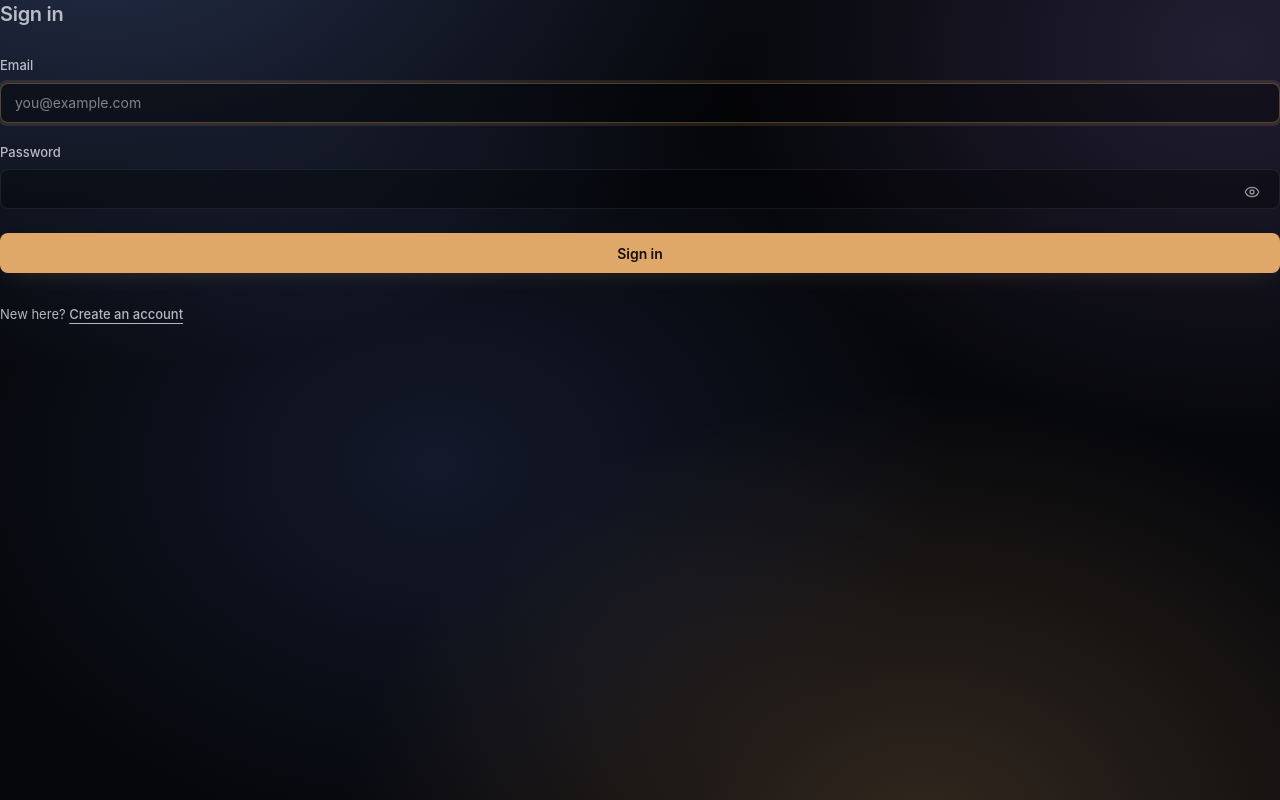
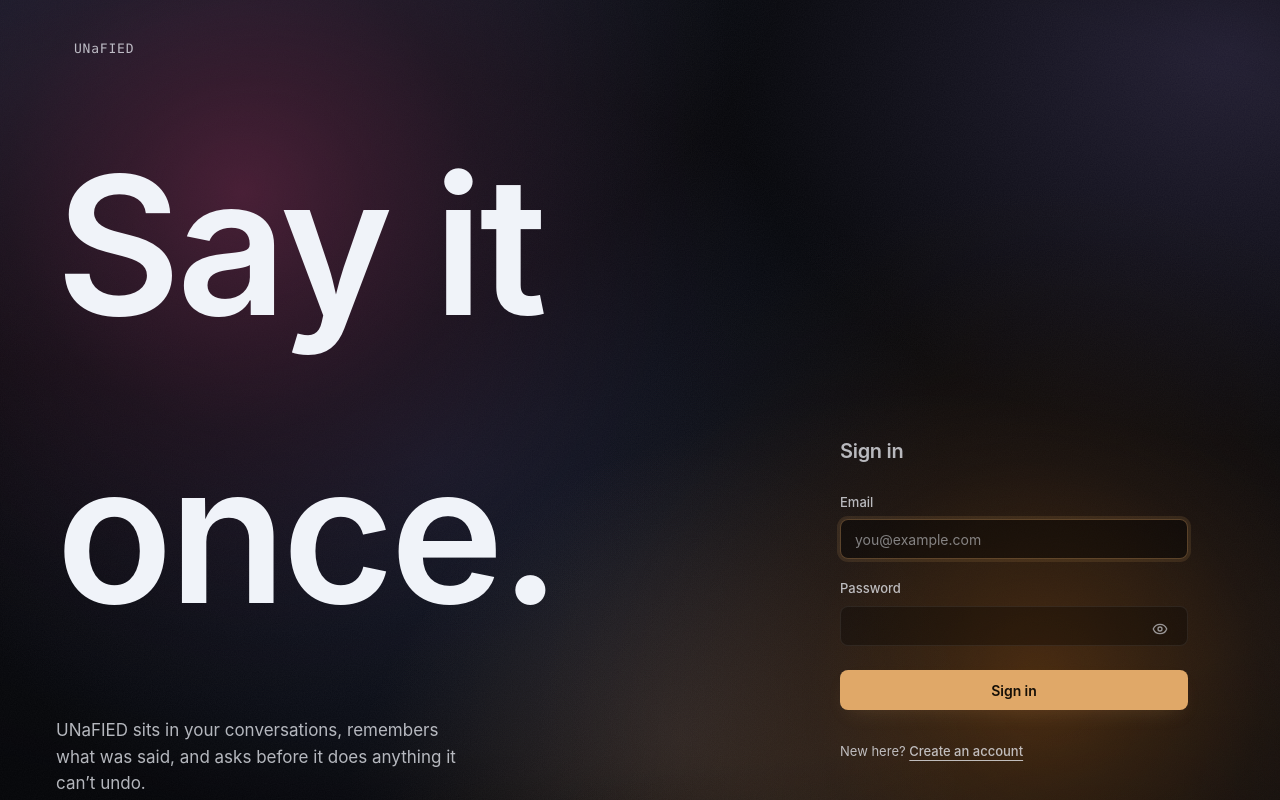
Before and after one commit to tanishqsrivastavaa/UNaFIED, a React (Vite) app in the folder frontend/: page /login in a window 1280 px wide. Built offline with nearby package versions, Linux system fonts and the light colour scheme; a web font is replaced by a local one.

Commit message:
feat(frontend): new app shell with session gate and reduced-motion support

```diff
--- a/frontend/src/App.tsx
+++ b/frontend/src/App.tsx
@@ -1,54 +1,65 @@
-import { BrowserRouter, Routes, Route, Navigate } from "react-router-dom";
-import { useEffect } from "react";
+import { useEffect, useState } from "react";
+import { BrowserRouter, Navigate, Outlet, Route, Routes } from "react-router-dom";
+import { MotionConfig } from "framer-motion";
 import { useAuthStore } from "./stores/authStore";
+import Backdrop from "./components/ui/Backdrop";
+import Cursor from "./components/ui/Cursor";
+import AuthShell from "./components/auth/AuthShell";
 import LoginPage from "./pages/LoginPage";
 import SignupPage from "./pages/SignupPage";
 import ChatPage from "./pages/ChatPage";
 
-function ProtectedRoute({ children }: { children: React.ReactNode }) {
+function RequireAuth() {
     const user = useAuthStore((s) => s.user);
-    const loading = useAuthStore((s) => s.loading);
-
-    if (loading) {
-        return (
-            <div className="flex min-h-dvh w-full items-center justify-center bg-void p-4" role="status" aria-live="polite">
-                <div className="glass-2 flex items-center gap-3 rounded-lg px-4 py-3">
-                    <span className="size-2 rounded-pill bg-ink-soft" aria-hidden="true" />
-                    <p className="text-sm font-medium text-ink-soft">Restoring your session…</p>
-                </div>
-            </div>
-        );
-    }
-
-    if (!user) return <Navigate to="/login" replace />;
-    return <>{children}</>;
+    return user ? <Outlet /> : <Navigate to="/login" replace />;
 }
 
-function PublicRoute({ children }: { children: React.ReactNode }) {
+function PublicOnly() {
     const user = useAuthStore((s) => s.user);
-    const loading = useAuthStore((s) => s.loading);
+    return user ? <Navigate to="/chat" replace /> : <Outlet />;
+}
 
-    if (loading) return null;
-    if (user) return <Navigate to="/chat" replace />;
-    return <>{children}</>;
+/** Shown only while a saved session is being checked; fades in late so fast checks never flash. */
+function Splash() {
+    return (
+        <div className="grid min-h-dvh place-items-center" role="status">
+            <span className="sr-only">Restoring your session</span>
+            <span style={{ animation: "rise-in 600ms var(--ease-out) 400ms both" }}>
+                <Cursor mode="think" className="h-6 w-3.5" />
+            </span>
+        </div>
+    );
 }
 
 export default function App() {
     const hydrate = useAuthStore((s) => s.hydrate);
+    const [ready, setReady] = useState(false);
 
     useEffect(() => {
-        hydrate();
+        void hydrate().finally(() => setReady(true));
     }, [hydrate]);
 
     return (
-        <BrowserRouter>
-            <Routes>
-                <Route path="/login" element={<PublicRoute><LoginPage /></PublicRoute>} />
-                <Route path="/signup" element={<PublicRoute><SignupPage /></PublicRoute>} />
-                <Route path="/chat" element={<ProtectedRoute><ChatPage /></ProtectedRoute>} />
-                <Route path="/chat/:conversationId" element={<ProtectedRoute><ChatPage /></ProtectedRoute>} />
-                <Route path="*" element={<Navigate to="/chat" replace />} />
-            </Routes>
-        </BrowserRouter>
+        <MotionConfig reducedMotion="user">
+            <Backdrop />
+            {ready ? (
+                <BrowserRouter>
+                    <Routes>
+                        <Route element={<PublicOnly />}>
+                            <Route element={<AuthShell />}>
+                                <Route path="/login" element={<LoginPage />} />
+                                <Route path="/signup" element={<SignupPage />} />
+                            </Route>
+                        </Route>
+                        <Route element={<RequireAuth />}>
+                            <Route path="/chat/:conversationId?" element={<ChatPage />} />
+                        </Route>
+                        <Route path="*" element={<Navigate to="/chat" replace />} />
+                    </Routes>
+                </BrowserRouter>
+            ) : (
+                <Splash />
+            )}
+        </MotionConfig>
     );
 }
```
